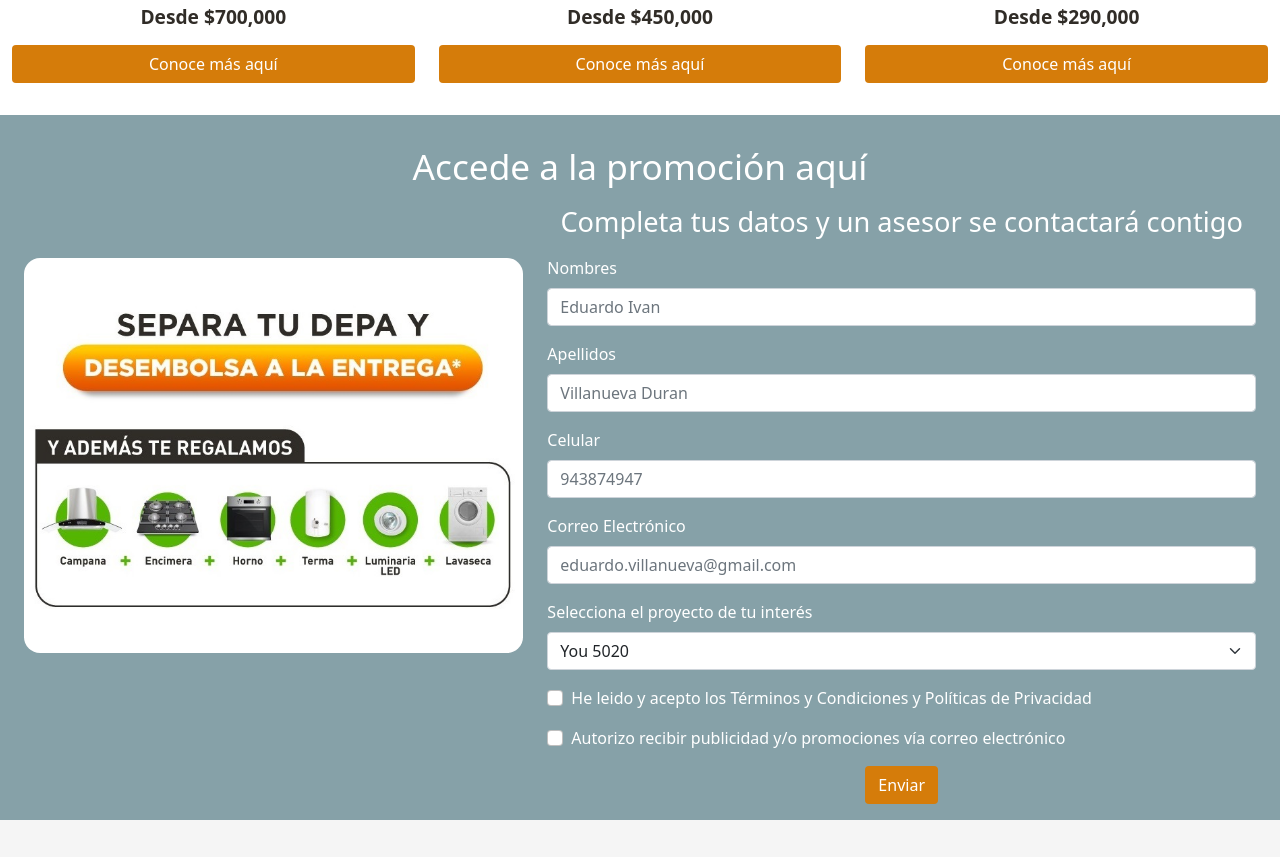
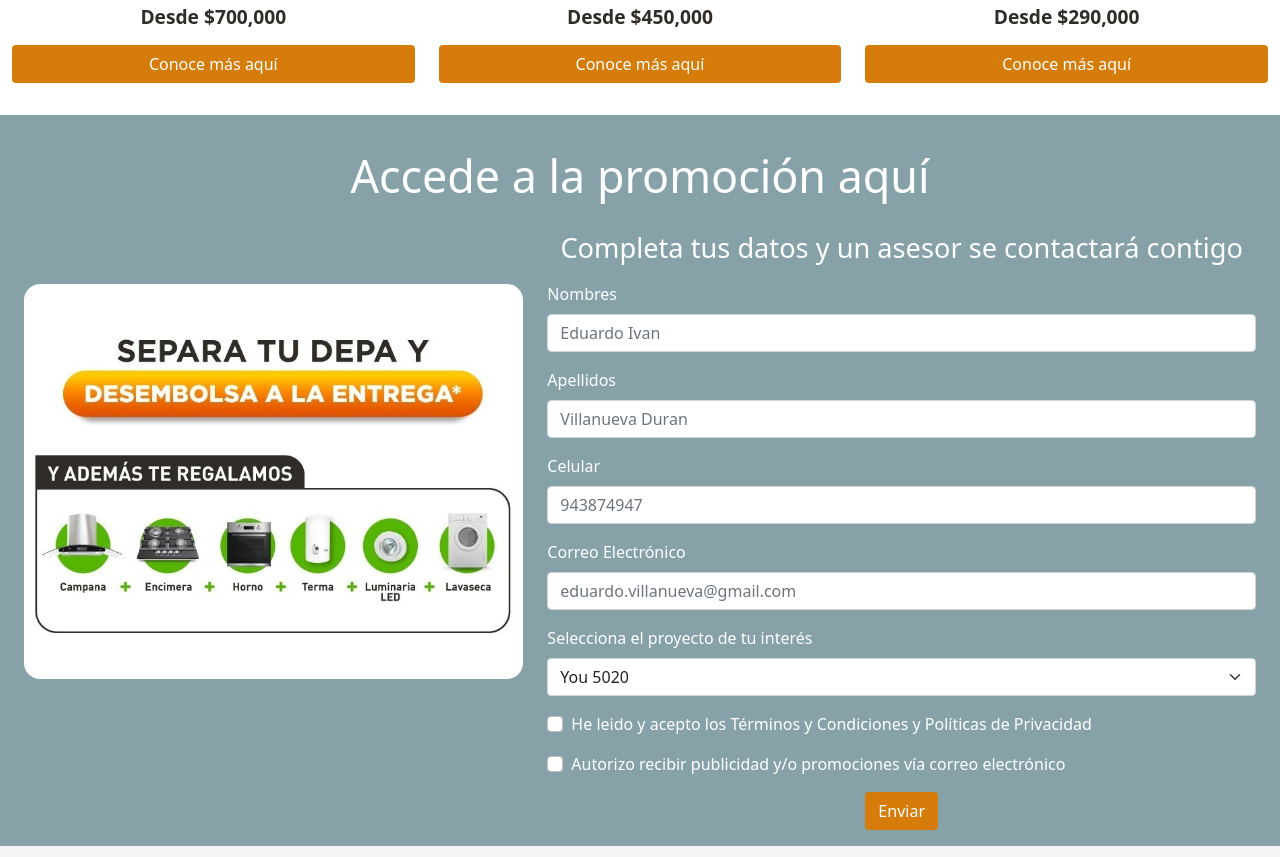
Before and after one commit to itskatherineval/Katherine_Valderrama_Final_Project_Desarrollo_Web, a website: page index.html in a window 1280 px wide. Shown: the part 1649-2506 px from the top of the page. Drawn offline with nearby package versions, Linux system fonts and the light colour scheme.

Commit message:
actualizaciones media queries519

```diff
--- a/scss/_form.scss
+++ b/scss/_form.scss
@@ -23,30 +23,38 @@
 }
 
 
-@media only screen and (min-width: 520px){
+@media only screen and (min-width: 519px){
 	.tituloForm{
 		@include texto(white, 2.2rem, center);
-		padding-bottom: 0.2em;
+		padding-bottom: 0em;
 		padding-top: 0.4em;
+	}
+
+	.imgEstilo{
+	margin-top: 2em;
 	}
 
 }
 
 
 @media only screen and (min-width: 768px){
-	.imgEstilo{
-		margin-top: 1em
+	.tituloForm{
+		@include texto(white, 2.8rem, center);
+		padding-bottom: 0.4em;
+		padding-top: 0.4em;
 	}
+
 	.subtituloForm{
 		padding-top:0.5em;
 		padding-bottom:0.5em;
 	}
+
+	.imgEstilo{
+	margin-top: 3.5em;
+	}
 }
 
 @media only screen and (min-width: 1200px){
-	.imgEstilo{
-		margin-top: 3.5em
-	}
 	.subtituloForm{
 		padding-top:0em;
 		padding-bottom:0.2em;
--- a/scss/main.scss
+++ b/scss/main.scss
@@ -59,9 +59,9 @@ main section div article form section button.btn-shop{
 
 @import "_footer";
 
-@media only screen and (min-width: 520px){
+@media only screen and (min-width: 519px){
 	main section div h1{
-		font-size: 	2.2rem;
+		font-size: 	2.1rem;
 	}
 
 	header div div div .carousel-caption p{
```
Also changed, not shown: index.html (+13 -3 lines), css/main.css, css/nosotros.css.
